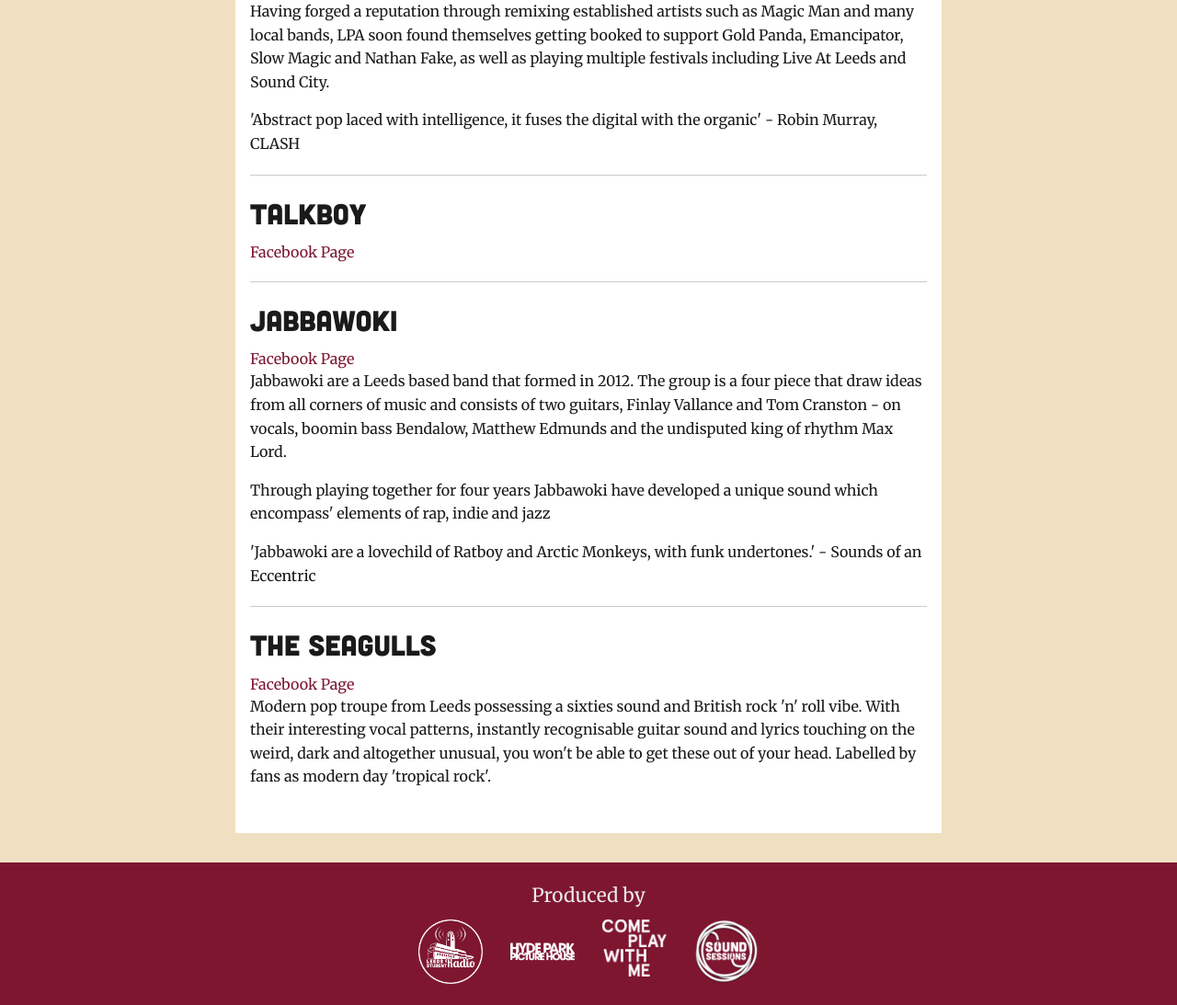
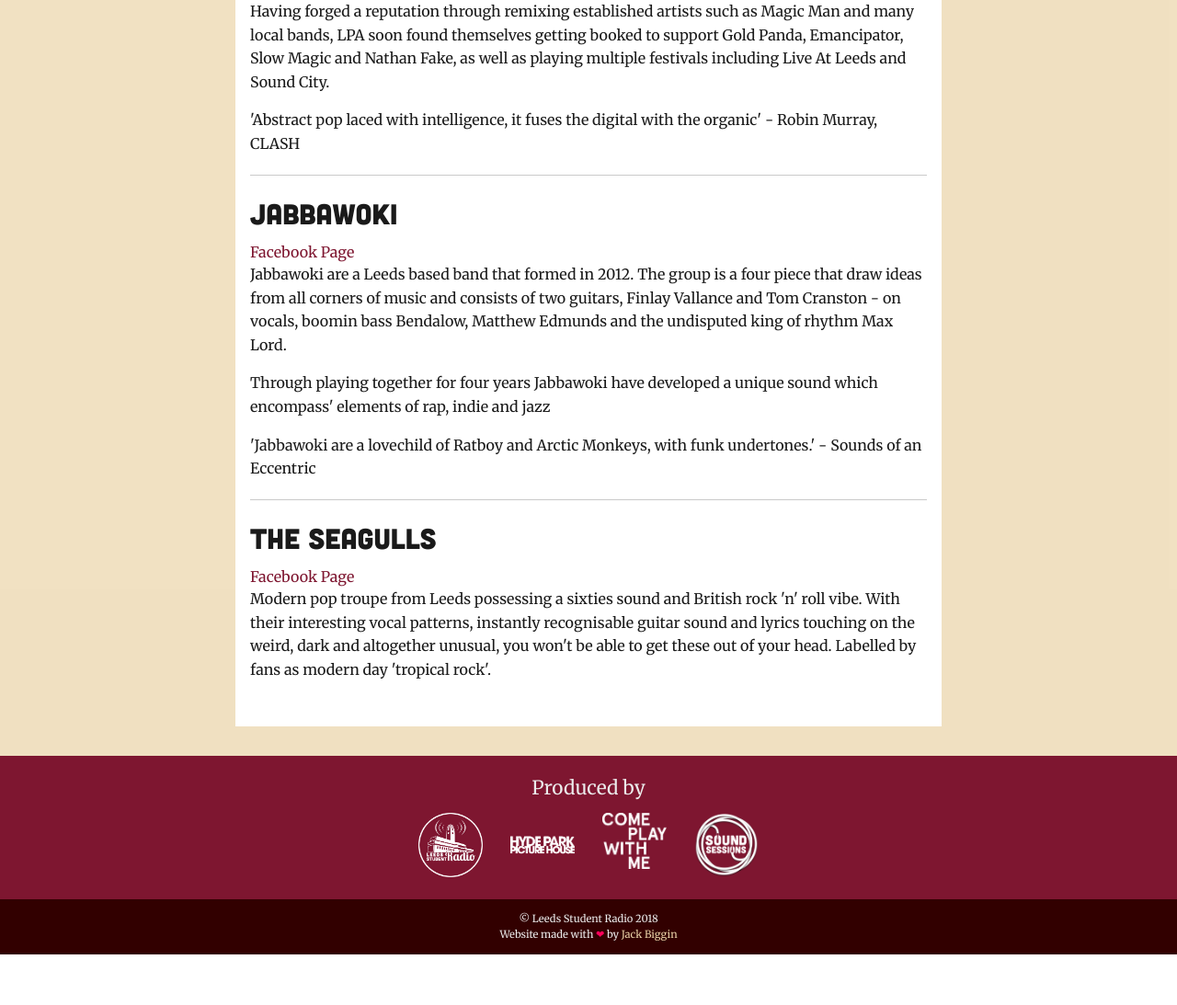
Before and after one commit to LUU-Media/Picture-House-Sessions-Website, a PHP site: page /index.php?page=bands in a window 1280 px wide. Shown: the part 630-1723 px from the top of the page at 92% size. After the commit the page ends 1668 px from the top, so only its background shows below. Run offline with PHP 8.4, Linux system fonts and the light colour scheme; data that the repository does not hold is empty; some libraries are stand-ins or nearby versions.

Commit message:
BUGFIX: Remove talkboy from bands page

```diff
--- a/pages/bands.php
+++ b/pages/bands.php
@@ -14,11 +14,6 @@
 
     <hr />
 
-    <h3>Talkboy</h3>
-    <a href="https://www.facebook.com/pg/talkboyyy/">Facebook Page</a>
-
-    <hr />
-
     <h3>Jabbawoki</h3>
     <a href="https://www.facebook.com/Jabbawoki.Leeds">Facebook Page</a>
     <p>Jabbawoki are a Leeds based band that formed in 2012. The group is a four piece that draw ideas from all corners of music and consists of two guitars, Finlay Vallance and Tom Cranston - on vocals, boomin bass Bendalow, Matthew Edmunds and the undisputed king of rhythm Max Lord.</p>
```
